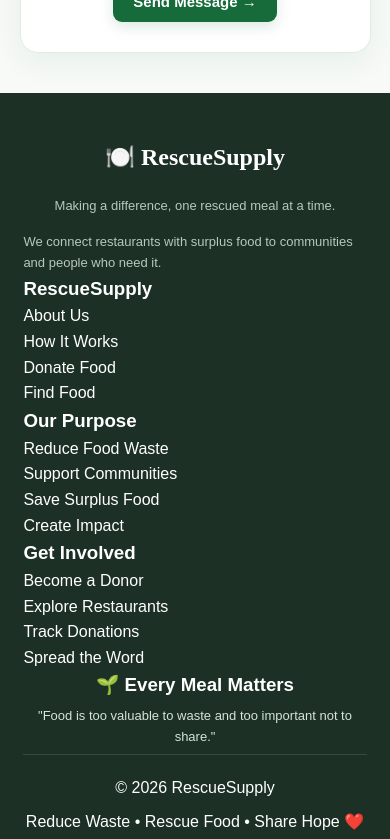
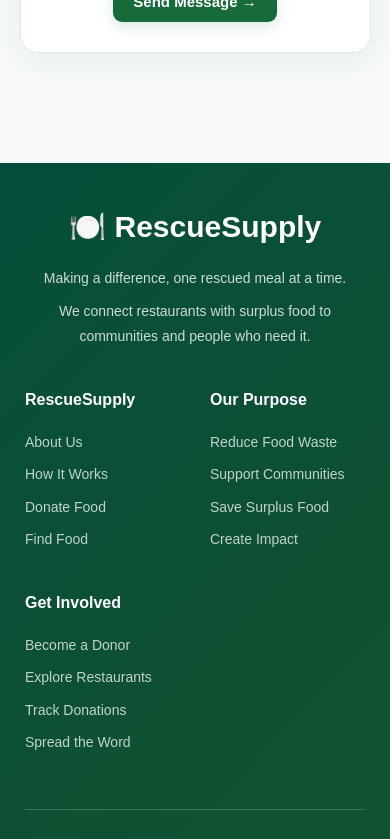
Before and after one commit to atithi3555beai25-ai/RescueSupply, a React (Vite) app: page /contact in a window 390 px wide. Shown: the part 1980-2819 px from the top of the page. Built offline with nearby package versions, Linux system fonts and the light colour scheme.

Commit message:
Error detection

```diff
--- a/src/App.css
+++ b/src/App.css
@@ -2255,157 +2255,7 @@ select {
     text-decoration: underline;
 }
 
-/* =========================
-   FOOTER
-========================= */
-
-.footer {
-    margin-top: 0;
-    background: #1d3025;
-    color: white;
-    padding: 55px 7% 20px;
-    font-family: "DM Sans", sans-serif;
-}
-
-/* Main footer content */
-
-.footer-content {
-    max-width: 1200px;
-    margin: 0 auto;
-    display: flex;
-    align-items: center;
-    justify-content: space-between;
-    gap: 40px;
-    padding-bottom: 40px;
-}
-
-/* Brand */
-
-.footer-brand {
-    display: flex;
-    align-items: center;
-    gap: 15px;
-}
-
-.footer-logo {
-    width: 55px;
-    height: 55px;
-    border-radius: 50%;
-    background: #e4f0df;
-    display: flex;
-    align-items: center;
-    justify-content: center;
-    font-size: 25px;
-    box-shadow: 0 5px 15px rgba(0, 0, 0, 0.15);
-}
-
-.footer-brand h2 {
-    margin: 0 0 5px;
-    font-family: "Playfair Display", serif;
-    font-size: 27px;
-    color: #ffffff;
-}
-
-.footer-brand h2 span {
-    color: #75b879;
-}
-
-.footer-brand p {
-    margin: 0;
-    color: #b8c8bc;
-    font-size: 14px;
-}
-
-/* Right side message */
-
-.footer-message {
-    text-align: right;
-}
-
-.footer-message p {
-    margin: 6px 0;
-    color: #d5e3d8;
-    font-size: 14px;
-}
-
-/* Bottom section */
-
-.footer-bottom {
-    max-width: 1200px;
-    margin: 0 auto;
-    padding-top: 20px;
-    border-top: 1px solid rgba(255, 255, 255, 0.12);
-
-    display: flex;
-    justify-content: space-between;
-    align-items: center;
-    gap: 20px;
-}
-
-.footer-bottom p {
-    margin: 0;
-    color: #9fb1a4;
-    font-size: 13px;
-}
-
-/* Hover effect */
-
-.footer-logo {
-    transition: transform 0.3s ease;
-}
-
-.footer-logo:hover {
-    transform: rotate(-8deg) scale(1.05);
-}
-
-/* =========================
-   FOOTER RESPONSIVE
-========================= */
-
-@media (max-width: 700px) {
-
-    .footer {
-        padding: 45px 6% 20px;
-    }
-
-    .footer-content {
-        flex-direction: column;
-        text-align: center;
-    }
-
-    .footer-brand {
-        justify-content: center;
-    }
-
-    .footer-message {
-        text-align: center;
-    }
-
-    .footer-bottom {
-        flex-direction: column;
-        text-align: center;
-        gap: 8px;
-    }
-}
-
-@media (max-width: 450px) {
-
-    .footer-brand {
-        flex-direction: column;
-    }
-
-    .footer-brand h2 {
-        font-size: 24px;
-    }
-
-    .footer-brand p {
-        font-size: 13px;
-    }
-
-    .footer-message p {
-        font-size: 13px;
-    }
-}
+
 
 
 /* =========================================================
@@ -3507,3 +3357,115 @@ select {
         padding: 12px;
     }
 }
+/* =========================
+   FOOTER
+========================= */
+.footer {
+    background: linear-gradient(135deg, #064e3b, #14532d);
+    color: white;
+    margin-top: 70px;
+    padding: 55px 7% 20px;
+    width: 100%;
+    box-sizing: border-box;
+}
+
+.footer-top {
+    max-width: 1200px;
+    margin: auto;
+    display: grid;
+    grid-template-columns: 2fr 1fr 1fr 1fr;
+    gap: 50px;
+}
+
+.footer-brand h2 {
+    font-size: 30px;
+    margin: 0 0 15px;
+    color: white;
+}
+
+.footer-brand p {
+    max-width: 350px;
+    font-size: 14px;
+    line-height: 1.8;
+    color: rgba(255,255,255,0.8);
+    margin: 8px 0;
+}
+
+.footer-column h3 {
+    font-size: 16px;
+    margin: 0 0 18px;
+    color: white;
+}
+
+.footer-column p {
+    font-size: 14px;
+    color: rgba(255,255,255,0.75);
+    margin: 10px 0;
+    cursor: pointer;
+    transition: 0.2s;
+}
+
+.footer-column p:hover {
+    color: white;
+    transform: translateX(3px);
+}
+
+.footer-message {
+    max-width: 1200px;
+    margin: 45px auto 25px;
+    padding: 25px 0;
+    text-align: center;
+    border-top: 1px solid rgba(255,255,255,0.2);
+    border-bottom: 1px solid rgba(255,255,255,0.2);
+}
+
+.footer-message h3 {
+    margin: 0 0 8px;
+    font-size: 20px;
+    color: white;
+}
+
+.footer-message p {
+    margin: 0;
+    color: rgba(255,255,255,0.8);
+    font-style: italic;
+    font-size: 14px;
+}
+
+.footer-bottom {
+    max-width: 1200px;
+    margin: auto;
+    padding-top: 18px;
+    display: flex;
+    justify-content: space-between;
+    font-size: 12px;
+    color: rgba(255,255,255,0.65);
+}
+
+@media (max-width: 750px) {
+
+    .footer {
+        padding: 40px 25px 20px;
+    }
+
+    .footer-top {
+        grid-template-columns: 1fr 1fr;
+        gap: 30px;
+    }
+
+    .footer-brand {
+        grid-column: 1 / -1;
+        text-align: center;
+    }
+
+    .footer-brand p {
+        margin-left: auto;
+        margin-right: auto;
+    }
+
+    .footer-bottom {
+        flex-direction: column;
+        gap: 8px;
+        text-align: center;
+    }
+}
```
